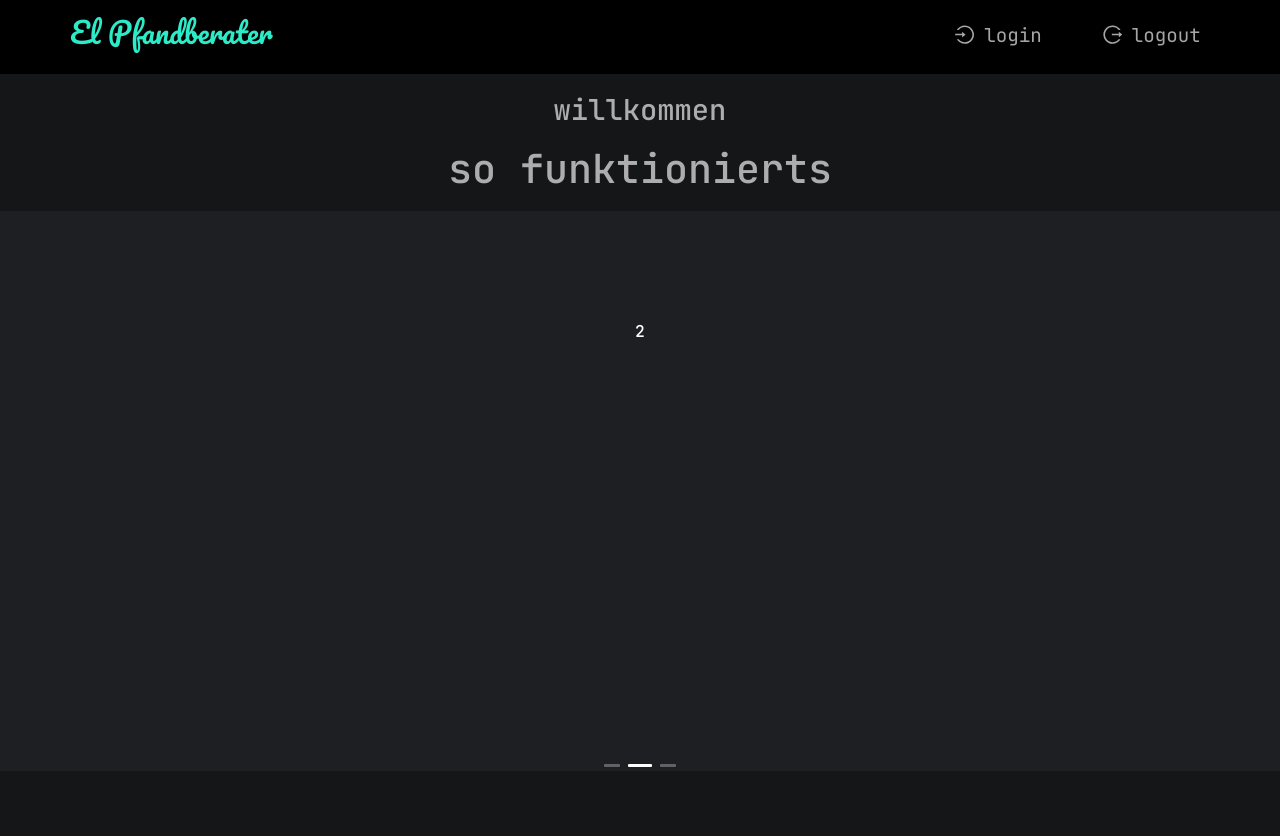
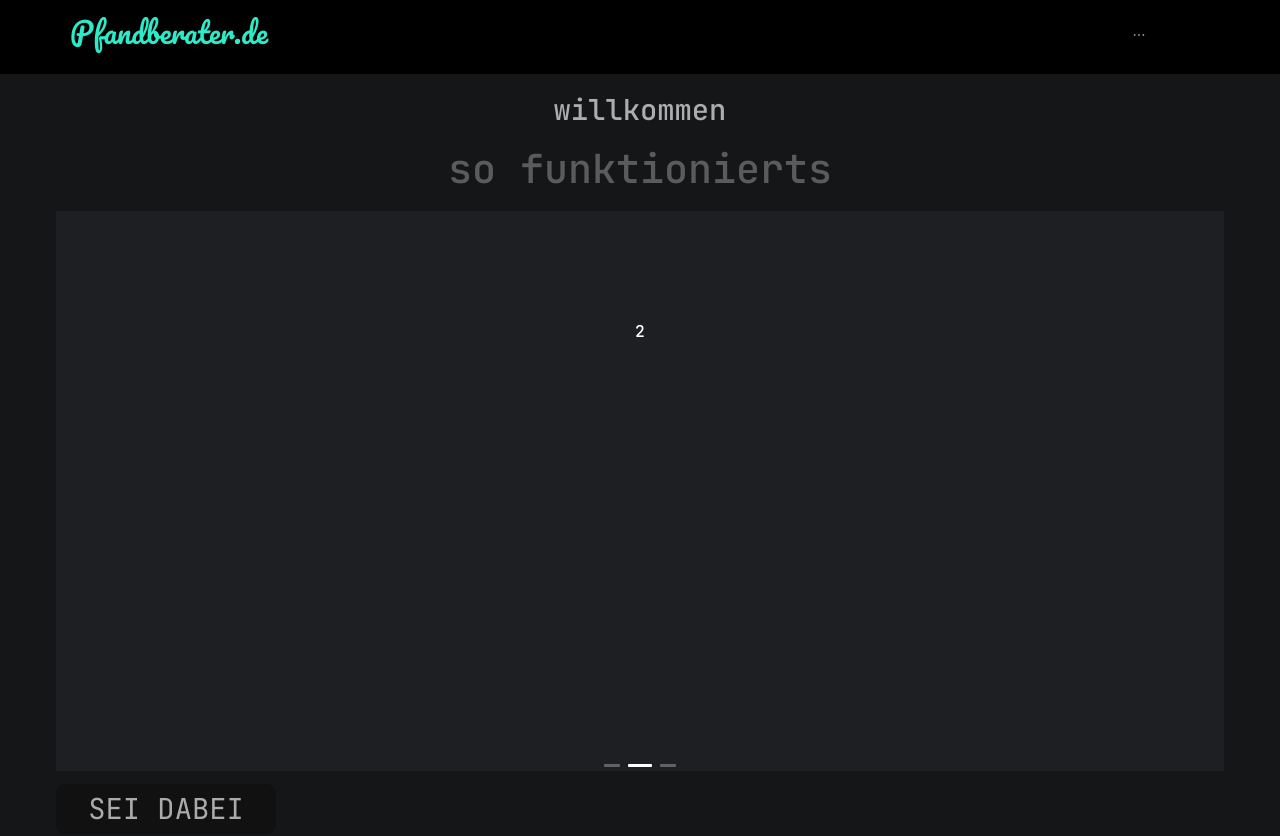
Before and after one commit to MaMin490/pfandberater-nextjs, a Next.js app: page / in a window 1280 px wide. Before the commit the page ends 800 px from the top, so only its background shows below. Built offline with nearby package versions, Linux system fonts and the light colour scheme; a web font is replaced by a local one.

Commit message:
feat: changed button color

```diff
--- a/src/components/includes/header.tsx
+++ b/src/components/includes/header.tsx
@@ -37,10 +37,10 @@ const VisibleMobile = styled.div`
 `;
 
 export default function Head(): JSX.Element {
+
   const [openKeys, setOpenKeys] = useState<string[]>(['sub1']);
 
   function onOpenChange(keys: string[]): void {
-    console.log(keys)
     const latestOpenKey = keys.find((key) => openKeys.indexOf(key) === -1);
     if (rootSubmenuKeys.indexOf(latestOpenKey) === -1) {
       setOpenKeys(keys);
@@ -63,25 +63,25 @@ export default function Head(): JSX.Element {
               justifyContent: 'flex-start',
               alignItems: 'center',
             }}>
-            <Menu.Item key="1" style={{ backgroundColor: colors.black, flexBasis: '75%' }}>
+            <Menu.Item key="1" style={{ backgroundColor: colors.black, flexBasis: '90%' }}>
               <Link href="/">
-                <a style={{ fontSize: '1.8rem', color: colors.mint, fontFamily: 'pacifico' }}>El Pfandberater</a>
+                <a style={{ fontSize: '1.8rem', color: colors.mint, fontFamily: 'pacifico' }}>Pfandberater.de</a>
               </Link>
             </Menu.Item>
             <Menu.Item
               key="2"
-              style={{ backgroundColor: colors.black, flexBasis: '12.5%' }}
+              style={{ backgroundColor: colors.black, flexBasis: '5%' }}
               icon={<LoginOutlined style={{ fontSize }} />}>
               <Link href="/login">
-                <a style={{ fontSize }}>login</a>
+                <a style={{ fontSize, color: colors.red }} >login</a>
               </Link>
             </Menu.Item>
             <Menu.Item
               key="3"
-              style={{ backgroundColor: colors.black, flexBasis: '12.5%' }}
+              style={{ backgroundColor: colors.black, flexBasis: '5%' }}
               icon={<LogoutOutlined style={{ fontSize }} />}>
               <Link href="/logout">
-                <a style={{ fontSize }}>logout</a>
+                <a style={{ fontSize, color: colors.red }}>logout</a>
               </Link>
             </Menu.Item>
           </Menu>
@@ -109,7 +109,7 @@ export default function Head(): JSX.Element {
                     fontSize: '1.5rem',
                     color: colors.mint,
                     marginTop: '0.8rem',
-                    marginRight: '1.5rem',
+                    marginRight: '1.1rem',
                   }}
                 />
               }>
--- a/src/components/layouts/mainLayout.tsx
+++ b/src/components/layouts/mainLayout.tsx
@@ -11,6 +11,7 @@ const GlobalStyle = createGlobalStyle`
     padding: 0;
     box-sizing: border-box;
     background-color: ${theme.colors.grey}
+
   }
 `
 interface LayoutProps {
--- a/src/pages/index.tsx
+++ b/src/pages/index.tsx
@@ -6,6 +6,14 @@ import { theme } from '../static/global/colors';
 import { device } from '../static/global/media-query';
 
 const { colors } = theme;
+
+const DIV = styled.div`
+  margin: 0 3.5rem;
+
+  @media ${device.tablet} {
+    height: 35rem;
+  }
+`;
 
 const H3 = styled.h3`
   height: 20rem;
@@ -25,6 +33,35 @@ const H1 = styled.h1`
   margin: 0.9rem 0 0 0;
   font-size: 1.3rem;
 
+  -webkit-animation-name: fadeInLeft;
+  animation-name: fadeInLeft;
+  -webkit-animation-duration: 1s;
+  animation-duration: 1s;
+  -webkit-animation-fill-mode: both;
+  animation-fill-mode: both;
+
+  @-webkit-keyframes fadeInLeft {
+    0% {
+      opacity: 0;
+      -webkit-transform: translateX(-1000px);
+    }
+    100% {
+      opacity: 1;
+      -webkit-transform: translateX(0);
+    }
+  }
+
+  @keyframes fadeInLeft {
+    0% {
+      opacity: 0;
+      transform: translateX(-1000px);
+    }
+    100% {
+      opacity: 1;
+      transform: translateX(0);
+    }
+  }
+
   @media ${device.tablet} {
     font-size: 1.8rem;
   }
@@ -36,15 +73,139 @@ const H2 = styled.h2`
   margin: 0.15rem 0 0.65rem 0;
   font-size: 1.8rem;
 
+  animation: fadeIn ease 20s;
+  -webkit-animation: fadeIn ease 20s;
+  -moz-animation: fadeIn ease 20s;
+  -o-animation: fadeIn ease 20s;
+  -ms-animation: fadeIn ease 20s;
+
+  @keyframes fadeIn {
+    0% {
+      opacity: 0;
+    }
+    100% {
+      opacity: 1;
+    }
+  }
+
+  @-moz-keyframes fadeIn {
+    0% {
+      opacity: 0;
+    }
+    100% {
+      opacity: 1;
+    }
+  }
+
+  @-webkit-keyframes fadeIn {
+    0% {
+      opacity: 0;
+    }
+    100% {
+      opacity: 1;
+    }
+  }
+
+  @-o-keyframes fadeIn {
+    0% {
+      opacity: 0;
+    }
+    100% {
+      opacity: 1;
+    }
+  }
+
+  @-ms-keyframes fadeIn {
+    0% {
+      opacity: 0;
+    }
+    100% {
+      opacity: 1;
+    }
+  }
+
   @media ${device.tablet} {
-      margin-top: 0.3rem;
+    margin-top: 0.3rem;
     font-size: 2.5rem;
+  }
+`;
+
+const BUTTON = styled.button`
+  width: 220px;
+  height: 50px;
+  border: none;
+  outline: none;
+  color: ${colors.menuGrey};
+  background: #111;
+  cursor: pointer;
+  position: relative;
+  z-index: 0;
+  border-radius: 10px;
+
+  &:before {
+    content: '';
+    background: linear-gradient(45deg, #fedb37, #fdb931, #9f7928, #8a6e2f, #ffffff, #ffffac, #d1b464, #5d4a1f, #5d4a1f);
+    position: absolute;
+    top: -2px;
+    left: -2px;
+    background-size: 400%;
+    z-index: -1;
+    filter: blur(5px);
+    width: calc(100% + 4px);
+    height: calc(100% + 4px);
+    animation: glowing 20s linear infinite;
+    opacity: 0;
+    transition: opacity 0.3s ease-in-out;
+    border-radius: 10px;
+  }
+
+  &:active {
+    color: #000;
+  }
+
+  &:active:after {
+    background: transparent;
+  }
+  &:hover:before {
+    opacity: 1;
+  }
+
+  &:after {
+    z-index: -1;
+    content: '';
+    position: absolute;
+    width: 100%;
+    height: 100%;
+    background: #111;
+    left: 0;
+    top: 0;
+    border-radius: 10px;
+  }
+
+  @keyframes glowing {
+    0% {
+      background-position: 0 0;
+    }
+    50% {
+      background-position: 400% 0;
+    }
+    100% {
+      background-position: 0 0;
+    }
+  }
+
+  @media ${device.tablet} {
+    margin-top: 0.3rem;
+    font-size: 1.8rem;
+    maring-left: auto;
+    margin-right: auto;
   }
 `;
 
 export default function Home(): JSX.Element {
   return (
     <>
+    <DIV>
       <H1>willkommen</H1>
       <H2>so funktionierts</H2>
       <Carousel autoplay>
@@ -58,6 +219,8 @@ export default function Home(): JSX.Element {
           <H3>3</H3>
         </div>
       </Carousel>
+      <BUTTON>SEI DABEI</BUTTON>
+    </DIV>
     </>
   );
 }
```
